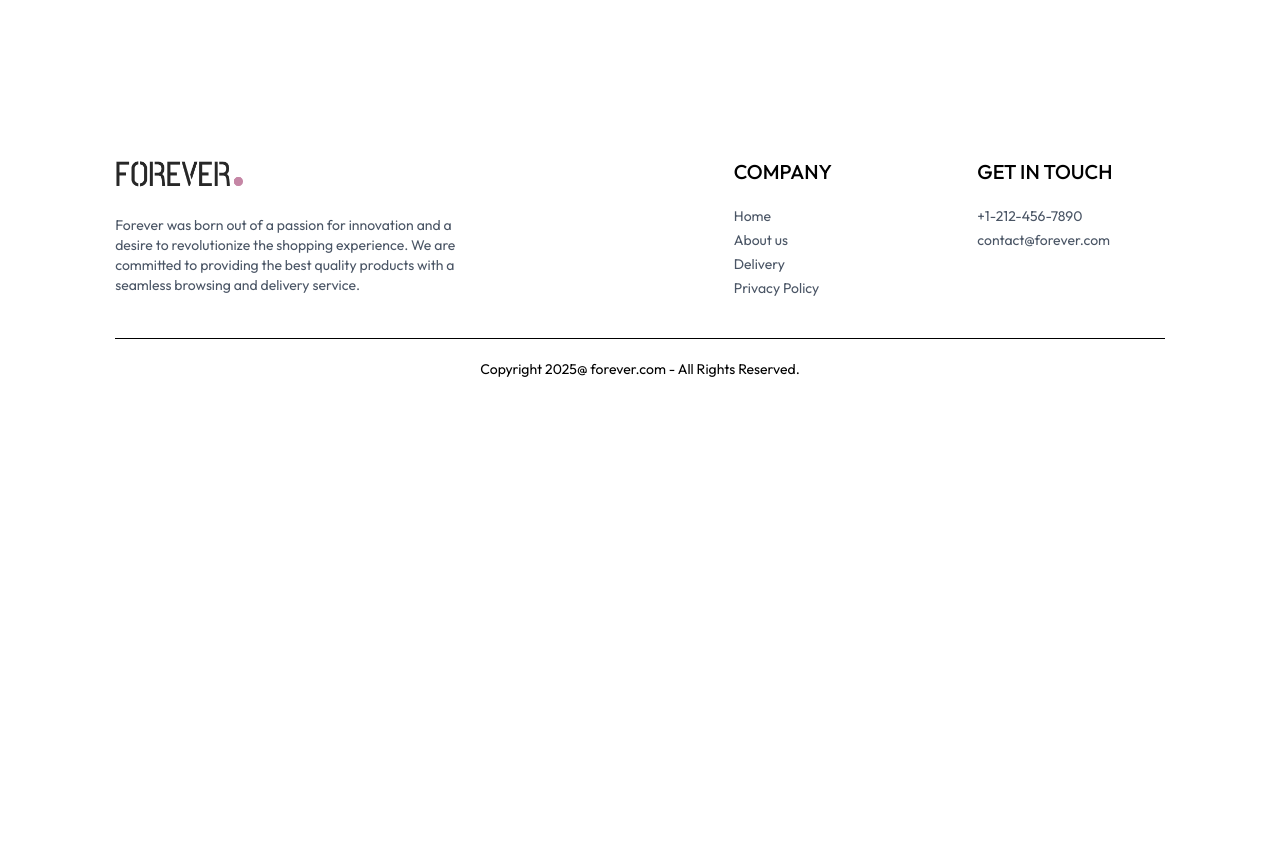
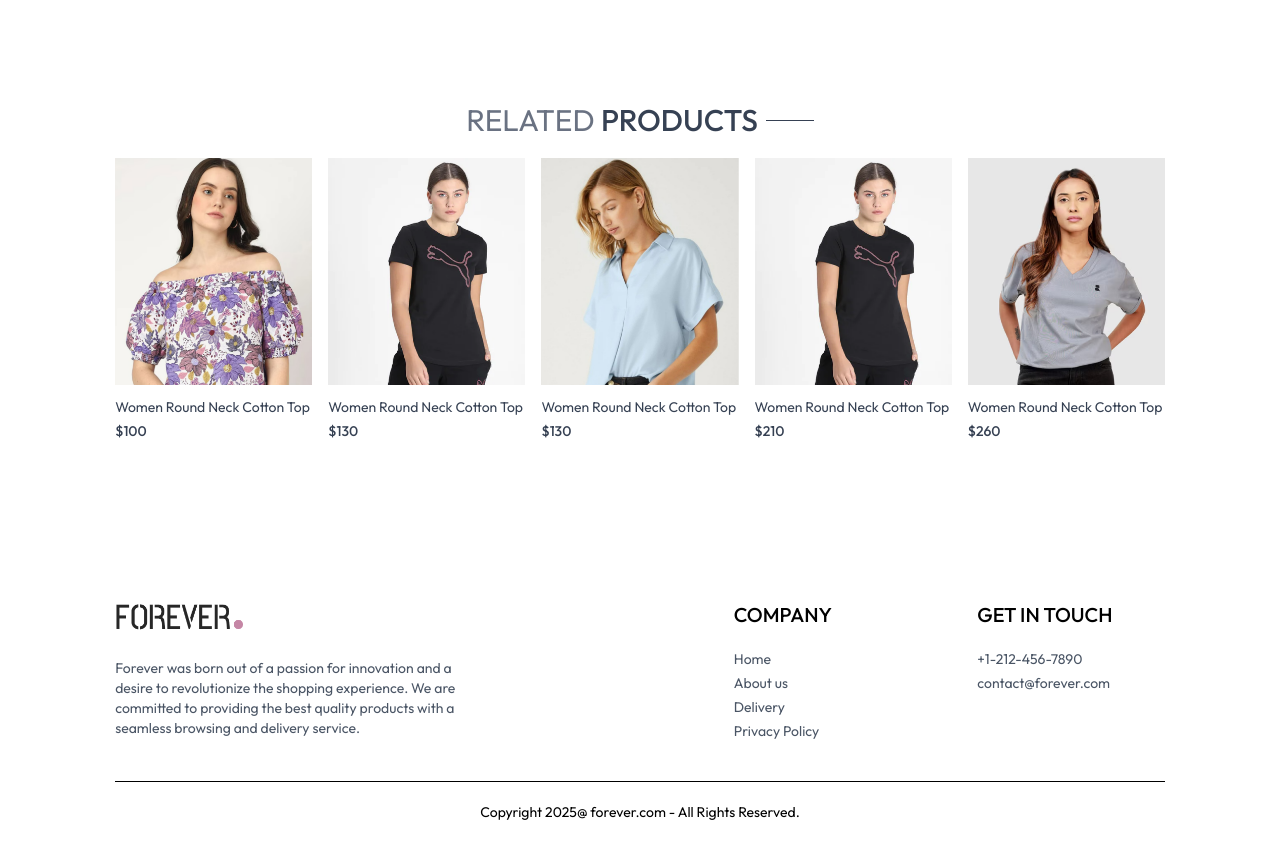
Before and after one commit to NaveenRay1/FOREVER, a React app in the folder frontend/: page /product/aaaaa in a window 1280 px wide. Shown: the part 948-1790 px from the top of the page. Before the commit the page ends 1347 px from the top, so only its background shows below. Built offline with nearby package versions, Linux system fonts and the light colour scheme; the HTML template or start-up script is replaced by a standard one.

Commit message:
added related section

```diff
--- /dev/null
+++ b/frontend/src/components/RelatedProduct.jsx
@@ -0,0 +1,32 @@
+import React, { useContext, useEffect, useState } from 'react'
+import { ShopContext } from '../context/ShopContext'
+import Title from './Title';
+import ProductItem from './ProductItem';
+
+const RelatedProduct = ({category , subCategory}) => {
+    const {products} = useContext(ShopContext);
+    const[related , setRelated] = useState([]);
+    useEffect(()=>{
+        if(products.length>0){
+           let productsCopy = products.slice();
+            productsCopy = productsCopy.filter((item)=> category===item.category);
+            productsCopy = productsCopy.filter((item)=> subCategory === item.subCategory);
+            setRelated(productsCopy.slice(0,5));
+        }
+    },[products]);
+  return (
+    <div className='my-24'>
+      <div className='text-center text-3xl py-2'>
+            <Title text1={'RELATED'} text2={'PRODUCTS'}/>
+      </div>
+
+      <div className='grid gird-cols-2 sm:grid-cols-3 md:grid-cols-4 lg:grid-cols-5 gap-4 gap-y-6'>
+        {related.map((item,index)=>(
+            <ProductItem key={index} id={item._id} name={item.name} price={item.price} image={item.image}/>
+        ))}
+      </div>
+    </div>
+  )
+}
+
+export default RelatedProduct
--- a/frontend/src/pages/Product.jsx
+++ b/frontend/src/pages/Product.jsx
@@ -2,6 +2,7 @@ import React, { useContext, useEffect, useState } from 'react'
 import { useParams } from 'react-router-dom'
 import { ShopContext } from '../context/ShopContext';
 import { assets } from '../assets/assets';
+import RelatedProduct from '../components/RelatedProduct';
 
 const Product = () => {
   const {productId} = useParams();
@@ -82,6 +83,8 @@ const Product = () => {
             <p>E-commerce websites typically display products or services along with detailed descriptions, images, prices, and any available variations (e.g., sizes, colors). Each product usually has its own dedicated page with relevant information.</p>
           </div>
       </div>
+      {/* ---------------display related products ------------------ */}
+      <RelatedProduct category={productData.category} subCategory={productData.subCategory}/>
     </div>
   ): <div className='opacity-0'></div>
 }
```
